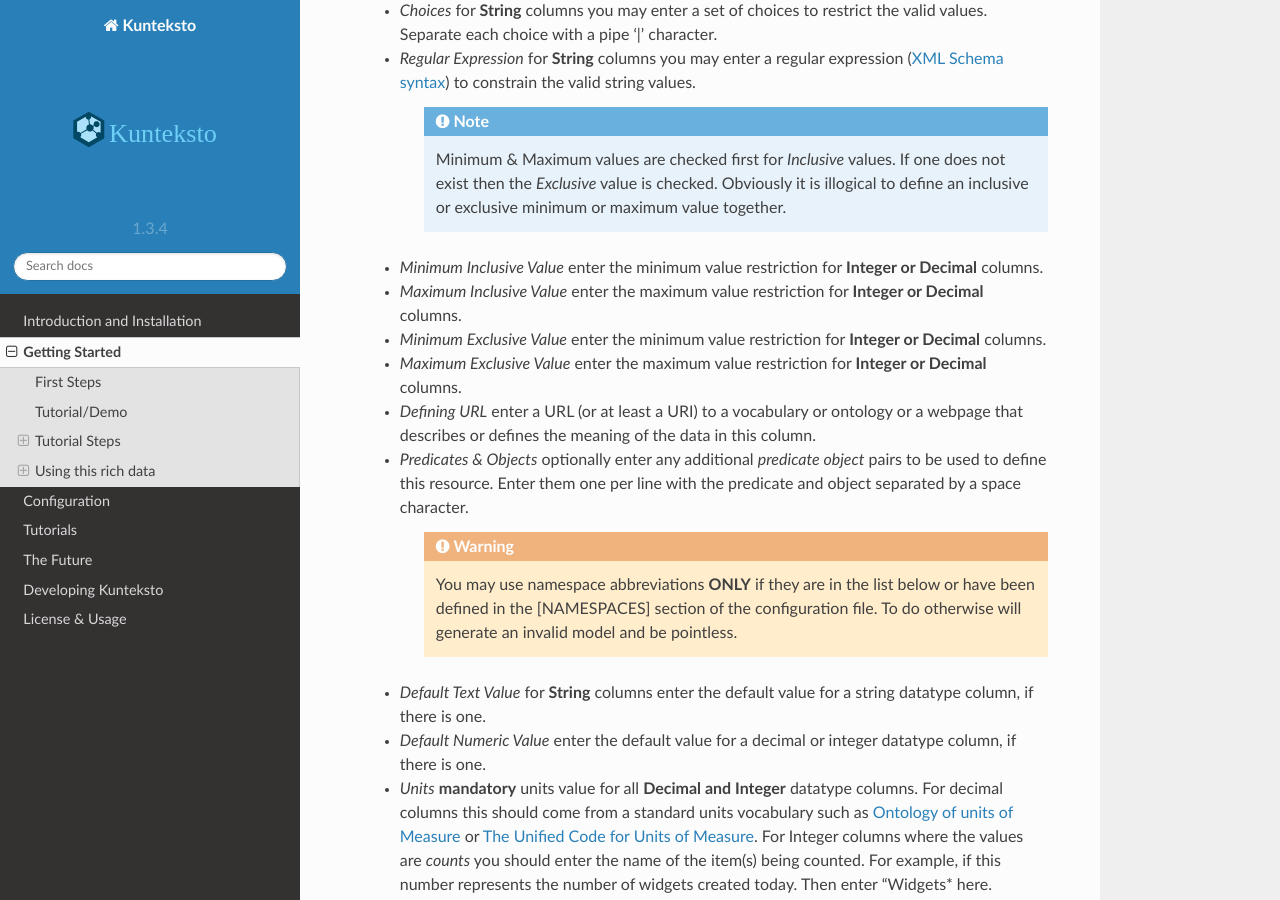
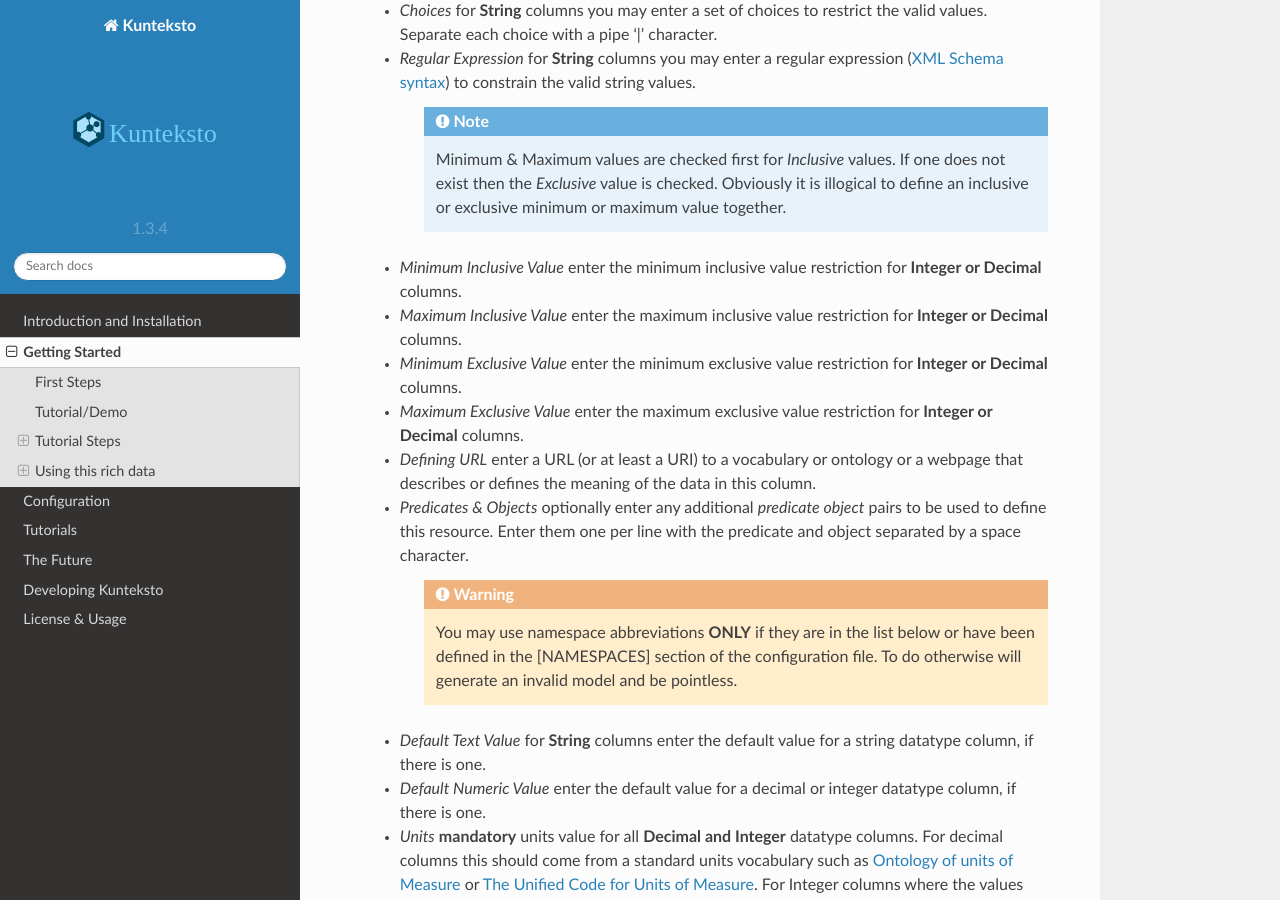
Before and after one commit to himanshu2454/Kunteksto, a Sphinx documentation site: the page built from docs_source/source/start.rst, in a window 1280 px wide and 900 px high, scrolled down 5391 px. Built offline with Sphinx 7.4.7 and the Read the Docs theme 2.0.0, drawn with Linux system fonts in a browser that asks for light colours.

Commit message:
Docs update.

```diff
--- a/docs_source/source/start.rst
+++ b/docs_source/source/start.rst
@@ -173,13 +173,13 @@ Edit these columns (see :ref:`semantics`) :
         .. note::
             Minimum & Maximum values are checked first for *Inclusive* values. If one does not exist then the *Exclusive* value is checked. Obviously it is illogical to define an inclusive or exclusive minimum or maximum value together.
 
-    - *Minimum Inclusive Value* enter the minimum value restriction for **Integer or Decimal** columns.
+    - *Minimum Inclusive Value* enter the minimum inclusive value restriction for **Integer or Decimal** columns.
 
-    - *Maximum Inclusive Value* enter the maximum value restriction for **Integer or Decimal** columns.
+    - *Maximum Inclusive Value* enter the maximum inclusive value restriction for **Integer or Decimal** columns.
 
-    - *Minimum Exclusive Value* enter the minimum value restriction for **Integer or Decimal** columns.
+    - *Minimum Exclusive Value* enter the minimum exclusive value restriction for **Integer or Decimal** columns.
 
-    - *Maximum Exclusive Value* enter the maximum value restriction for **Integer or Decimal** columns.
+    - *Maximum Exclusive Value* enter the maximum exclusive value restriction for **Integer or Decimal** columns.
 
     - *Defining URL* enter a URL (or at least a URI) to a vocabulary or ontology or a webpage that describes or defines the meaning of the data in this column.
 
```
